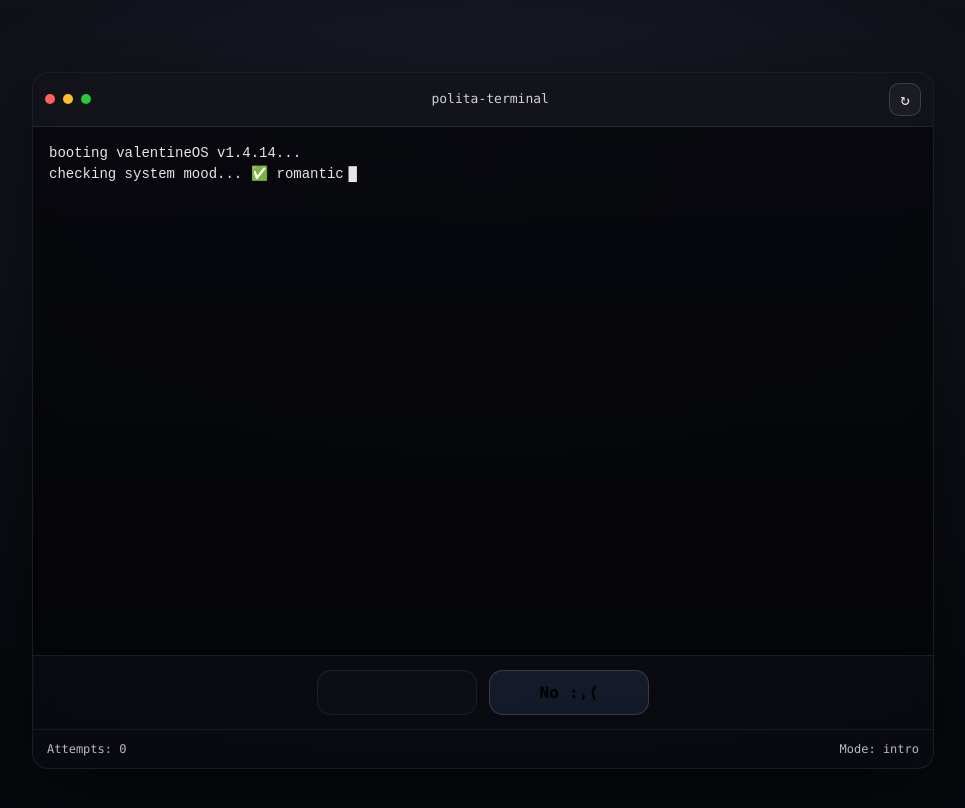
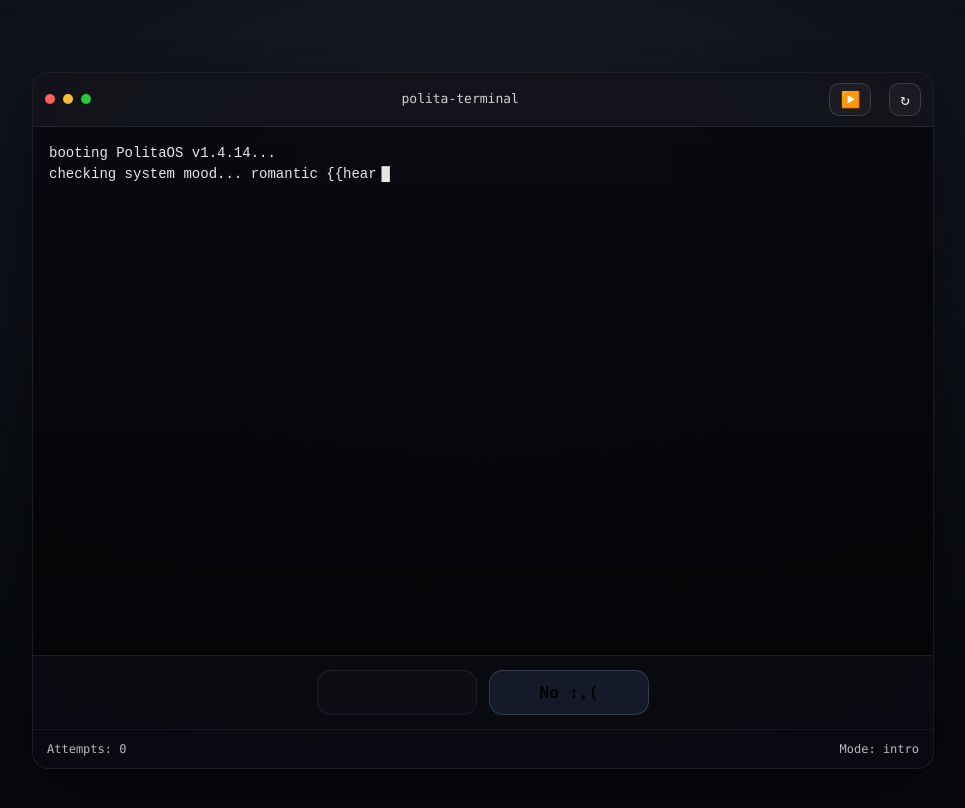
Before and after one commit to Sebasalazaro/polita-valentines, a React (Vite) app: page / in a window 1280 px wide. Shown: the top 808 px of the page, without its empty margins (157-1122 px from the left). Built offline with nearby package versions, Linux system fonts and the light colour scheme.

Commit message:
Implemented randomized images into lines, custom lines for "No" loop and skip button for testing purposes

```diff
--- a/src/App.jsx
+++ b/src/App.jsx
@@ -1,20 +1,81 @@
 import React, { useEffect, useMemo, useRef, useState } from "react";
 
+// Import cat images
+import sadCrying from "./assets/images/sad/crying.jfif";
+import sadCryingAss from "./assets/images/sad/crying ass.jfif";
+import sadCryingRiver from "./assets/images/sad/crying river.jfif";
+import sad1 from "./assets/images/sad/sad-1.jfif";
+import funDumb from "./assets/images/fun/dumb.jfif";
+import funLoading from "./assets/images/fun/loading.jfif";
+import funThinking from "./assets/images/fun/thinking.jfif";
+
 const sleep = (ms) => new Promise((r) => setTimeout(r, ms));
+
+// Cat image collections
+const sadCats = [sadCrying, sadCryingAss, sadCryingRiver, sad1];
+const funCats = [funDumb, funLoading, funThinking];
+
+// Get random cat from a category
+const getRandomCat = (category) => {
+  const cats = category === 'sad' ? sadCats : funCats;
+  return cats[Math.floor(Math.random() * cats.length)];
+};
+
+// Process lines and replace image markers with actual image URLs (stable, won't change on re-render)
+const processLinesWithImages = (lines) => {
+  return lines.map(line => {
+    if (!line.includes('{{IMG:')) return { text: line, images: [] };
+
+    const parts = line.split(/({{IMG:(sad|fun)}})/g);
+    const images = [];
+    const processedParts = parts.map((part, idx) => {
+      const match = part.match(/{{IMG:(sad|fun)}}/);
+      if (match) {
+        const catImg = getRandomCat(match[1]);
+        images.push({ idx, src: catImg });
+        return `{{IMG_${idx}}}`; // stable placeholder
+      }
+      if (part === 'sad' || part === 'fun') return ''; // filter out captured groups
+      return part;
+    });
+    return { text: processedParts.join(''), images };
+  });
+};
+
+// Parse line with pre-selected images
+const parseLineWithImages = (lineData) => {
+  if (!lineData.images || lineData.images.length === 0) {
+    return lineData.text;
+  }
+
+  const parts = lineData.text.split(/({{IMG_\d+}})/g);
+  return parts.map((part, idx) => {
+    const match = part.match(/{{IMG_(\d+)}}/);
+    if (match) {
+      const imgIdx = parseInt(match[1]);
+      const image = lineData.images.find(img => img.idx === imgIdx);
+      if (image) {
+        return <img key={idx} src={image.src} alt="cat" style={{ height: '5em', width: 'auto', verticalAlign: 'middle', margin: '0 4px', borderRadius: '4px' }} />;
+      }
+    }
+    return part;
+  });
+};
 
 /**
  * A simple typewriter queue:
  * - Feeds lines one by one into "printed"
  * - Each line is typed character-by-character
  */
-function useTerminalTyper({ charDelay = 250 , lineDelay = 8000 } = {}) {
+function useTerminalTyper({ charDelay = 250 , lineDelay = 8000, skipMode = false } = {}) {
   const [printed, setPrinted] = useState([]); // fully printed lines
-  const [activeLine, setActiveLine] = useState(""); // currently typing
+  const [activeLine, setActiveLine] = useState({ text: "", images: [] }); // currently typing
   const queueRef = useRef([]);
   const typingRef = useRef(false);
 
   const enqueueLines = (lines) => {
-    queueRef.current.push(...lines);
+    const processedLines = processLinesWithImages(lines);
+    queueRef.current.push(...processedLines);
     if (!typingRef.current) void run();
   };
 
@@ -22,7 +83,7 @@ function useTerminalTyper({ charDelay = 250 , lineDelay = 8000 } = {}) {
     queueRef.current = [];
     typingRef.current = false;
     setPrinted([]);
-    setActiveLine("");
+    setActiveLine({ text: "", images: [] });
   };
 
   const run = async () => {
@@ -31,15 +92,24 @@ function useTerminalTyper({ charDelay = 250 , lineDelay = 8000 } = {}) {
     while (queueRef.current.length > 0) {
       const next = queueRef.current.shift();
 
-      // small pause between lines
-      if (printed.length > 0 || activeLine) await sleep(lineDelay);
+      // small pause between lines (skip if in skip mode)
+      if (!skipMode && (printed.length > 0 || activeLine.text)) {
+        await sleep(lineDelay);
+      }
 
       // type the line
-      setActiveLine("");
-      for (let i = 0; i < next.length; i++) {
-        setActiveLine((prev) => prev + next[i]);
+      setActiveLine({ text: "", images: next.images || [] });
+
+      if (skipMode) {
+        // Instant display in skip mode
+        setPrinted((prev) => [...prev, next]);
+      } else {
+        // Normal typing - type only the text content
+        const textToType = next.text;
+        for (let i = 0; i < textToType.length; i++) {
+          setActiveLine((prev) => ({ ...next, text: prev.text + textToType[i] }));
           // Make dots type slower for suspense effect
-        const delay = next[i] === '.' ? charDelay * 6 : charDelay;
+          const delay = textToType[i] === '.' ? charDelay * 6 : charDelay;
           await sleep(delay);
         }
 
@@ -48,7 +118,8 @@ function useTerminalTyper({ charDelay = 250 , lineDelay = 8000 } = {}) {
 
         // commit line to printed
         setPrinted((prev) => [...prev, next]);
-      setActiveLine("");
+        setActiveLine({ text: "", images: [] });
+      }
     }
 
     typingRef.current = false;
@@ -67,11 +138,13 @@ export default function App() {
   const [yesUnlocked, setYesUnlocked] = useState(!disableYesInitially);
   const [choice, setChoice] = useState(null); // "yes" | "no" | null
   const [step, setStep] = useState("intro"); // "intro" | "unlock" | "accepted"
+  const [skipMode, setSkipMode] = useState(false); // persistent skip mode
   const bottomRef = useRef(null);
 
   const { printed, activeLine, enqueueLines, clear } = useTerminalTyper({
     charDelay: 50,
     lineDelay: 400,
+    skipMode,
   });
 
   // Auto-scroll terminal
@@ -81,20 +154,21 @@ export default function App() {
 
   const introLines = useMemo(
     () => [
-      "booting valentineOS v1.4.14...",
-      "checking system mood... ✅ romantic",
+      "booting PolitaOS v1.4.14...",
+      "checking system mood... romantic {{heart}}",
       "initializing terminal...",
       "...",
       "...",
       "...",
-      "Hey my Poli-darling. I hope you are doing well in this beautiful day.",
-      "I wrote you this console because I want to know if....",
-      "...........",
-      "Do you want to be my special valentine this year? 💘",
+      "Loading love_letter.txt...",
+      "Hola mi Polita hermosa. Hoy estás igual de hermosa que siempre. {{flower awkard}}",
+      "Te hice esta consola porque estaba pensando en ti y me di cuenta que te amo desde el fondo de mi corazón. Eres la mujer más hermosa, increíble y maravillosa que he conocido. Y entonces me di cuenta que quería hacerte algo especial para ti, nada más y nada menos que para hacerte una simple pregunta...",
+      "......",
+      "Do you want to be my special valentine this year mailov? {{be my valentine!}}",
       "",
-      "Choose wisely:",
-      " - [Yes] [FATAL: PERMISSION_DENIED_0x403]",
-      " - [No]",
+      "Escoge sabiamente:",
+      " - [Sipi] [FATAL: PERMISSION_DENIED_0x403]",
+      " - [Nopi]",
     ],
     []
   );
@@ -102,14 +176,13 @@ export default function App() {
   const unlockLines = useMemo(
     () => [
       "",
-      "Oh shoot... lemme try something. I'm new to this Linux stuff.",
+      "Ok veamos... voy a intentar a las malas. Perdóname pero es que soy nuevo en linux. {{dumb}}",
       "chmod 400: love_letter.txt",
-      "chmod 600: my_heart.dat",
       "sudo --askpass \"will you be my valentine?\"",
       "auth success ✅",
       "permission updated: [Yes] is now enabled.",
       "",
-      "Okay... try again 😌",
+      "Yattaaaa! ya puedes volver a intentar jejeje {{Yipeee}}",
     ],
     []
   );
@@ -117,15 +190,16 @@ export default function App() {
   const acceptedLines = useMemo(
     () => [
       "",
-      "✅ input received: YES",
-      "compiling butterflies... done.",
-      "deploying hugs... done.",
+      "Input received: YES",
+      "compiling sillyness... done.",
+      "deploying cuddles... done.",
       "shipping kisses... done.",
       "",
-      "You just made me the happiest person alive.",
-      "I love you. Happy Valentine’s Day 💖",
-      "",
-      "P.S. screenshot this page so we can laugh later 😄",
+      "Me has hecho el hombre más feliz del mundo! {{heartie}}",
+      "Te amo mucho Polita. Feliz día de San Valentín! {{valentine}}",
+      "Quedas cordialmente invitada a una cena conmigo el día de hoy, donde te prometo que disfrutaremos mucho del romance y de nuestro amor. {{love}}",
+      "......",
+      "Espero que hayas disfrutado tu PolitaOS terminal."
     ],
     []
   );
@@ -151,14 +225,30 @@ export default function App() {
     setNoClicks((n) => {
       const next = n + 1;
 
+      // Progressive messages for each attempt
+      const progressiveMessages = [
+        "recalculating... maybe you misclicked? {{IMG:sad}}",
+        "hmm... let me check the manual real quick... {{IMG:fun}}",
+        "trying editing permissions... nope, still locked {{IMG:sad}}",
+        "maybe if I restart the system? {{IMG:fun}}",
+        "checking Stack Overflow for solutions... {{IMG:fun}}",
+        "does turning it off and on again work? {{IMG:sad}}",
+        "deploying emergency heart protocols... {{IMG:fun}}",
+        "accessing backup romantic plans... {{IMG:sad}}",
+        "okay I'm getting creative now... {{IMG:fun}}",
+        "alright, time for admin privileges... {{IMG:sad}}",
+      ];
+
+      const message = progressiveMessages[next - 1] || progressiveMessages[progressiveMessages.length - 1];
+
       // Print a snarky line each time
       enqueueLines([
         "",
         "",
-        `> girlfriend_input: "No"`,
+        `> polita_input: "No"`,
         `hmm... attempt ${next}/${NO_CLICKS_TO_UNLOCK}`,
         next < NO_CLICKS_TO_UNLOCK
-          ? "recalculating... maybe you misclicked? 👀"
+          ? message
           : "okay okay, enough. escalating privileges...",
       ]);
 
@@ -182,8 +272,13 @@ export default function App() {
     setChoice(null);
     setStep("intro");
     setYesUnlocked(!disableYesInitially);
+    setSkipMode(false); // reset skip mode on restart
     clear();
     enqueueLines(introLines);
+  };
+
+  const toggleSkip = () => {
+    setSkipMode(prev => !prev);
   };
 
   return (
@@ -196,6 +291,16 @@ export default function App() {
             <span style={{ ...styles.dot, background: "#27c93f" }} />
           </div>
           <div style={styles.title}>polita-terminal</div>
+          <button
+            onClick={toggleSkip}
+            style={{
+              ...styles.skipBtn,
+              background: skipMode ? "rgba(255,255,255,0.15)" : "rgba(255,255,255,0.04)"
+            }}
+            title={skipMode ? "Skip mode ON" : "Skip mode OFF"}
+          >
+            {skipMode ? "⏩" : "▶️"}
+          </button>
           <button onClick={reset} style={styles.resetBtn} title="Restart">
             ↻
           </button>
@@ -204,12 +309,12 @@ export default function App() {
         <div style={styles.terminal} aria-label="terminal">
           {printed.map((line, idx) => (
             <pre key={idx} style={styles.line}>
-              {line}
+              {parseLineWithImages(line)}
             </pre>
           ))}
-          {activeLine ? (
+          {activeLine.text || activeLine.images?.length > 0 ? (
             <pre style={styles.line}>
-              {activeLine}
+              {parseLineWithImages(activeLine)}
               <span style={styles.cursor}>█</span>
             </pre>
           ) : (
@@ -280,6 +385,15 @@ const styles = {
   dots: { display: "flex", gap: 8 },
   dot: { width: 10, height: 10, borderRadius: 999 },
   title: { fontSize: 13, opacity: 0.9, flex: 1, textAlign: "center" },
+  skipBtn: {
+    border: "1px solid rgba(255,255,255,0.15)",
+    background: "rgba(255,255,255,0.04)",
+    color: "#e6e6e6",
+    borderRadius: 10,
+    padding: "6px 10px",
+    cursor: "pointer",
+    marginRight: 8,
+  },
   resetBtn: {
     border: "1px solid rgba(255,255,255,0.15)",
     background: "rgba(255,255,255,0.04)",
```
Lines whose indentation alone changed are shown as unchanged.
